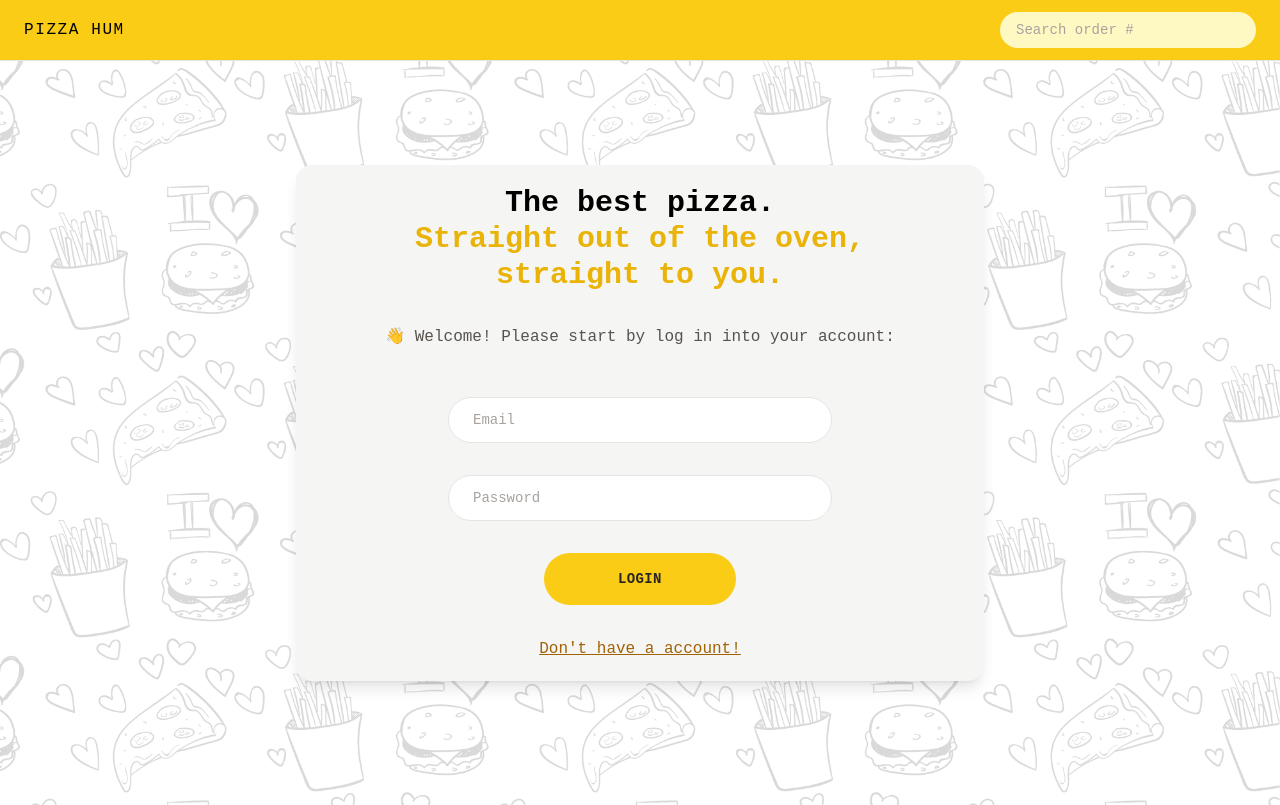
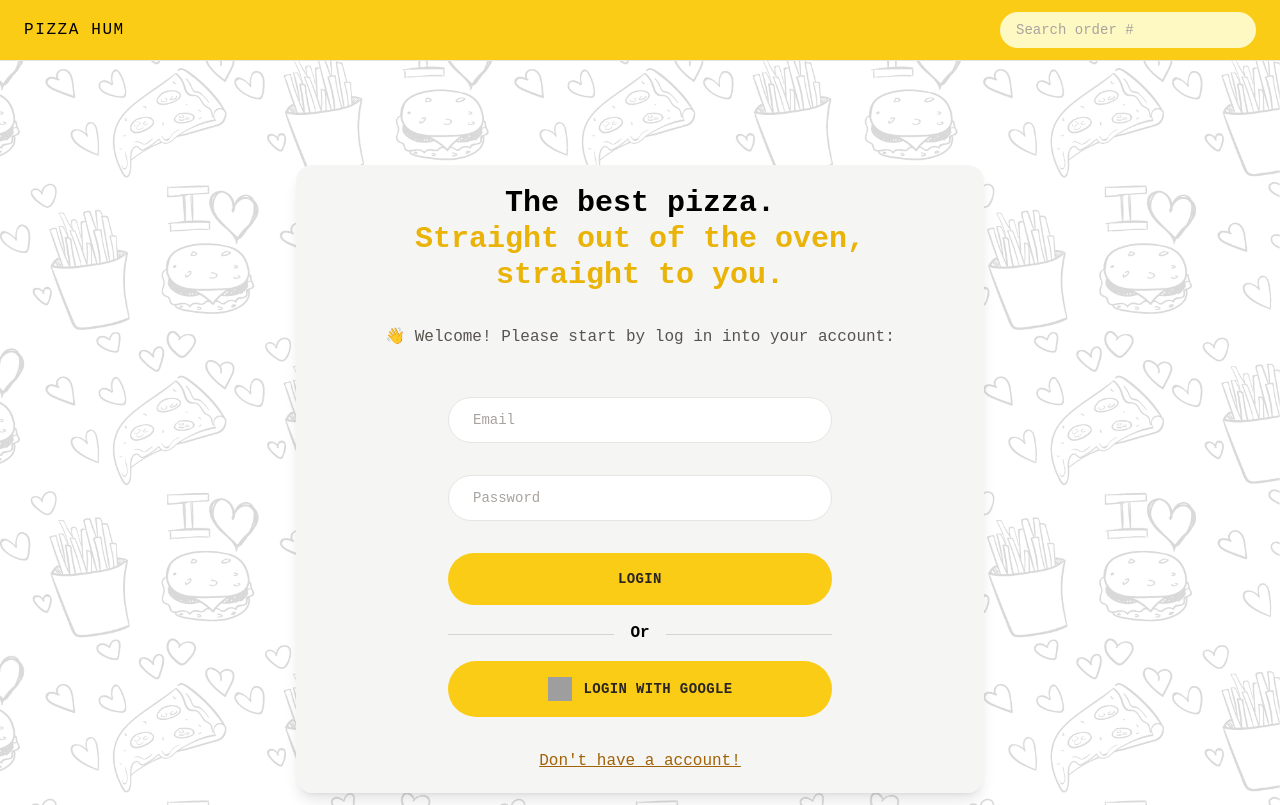
Before and after one commit to prakhar-8999/pizza-hum-project, a Nuxt app: page /login in a window 1280 px wide. Built offline with nearby package versions, Linux system fonts and the light colour scheme; no server answers; grey boxes are pictures that could not be loaded.

Commit message:
feat: social login

```diff
--- a/components/Login.vue
+++ b/components/Login.vue
@@ -118,11 +118,15 @@ const login = async (event) => {
     <div class="flex justify-center">
       <button
         type="submit"
-        class="w-48 inline-block text-sm rounded-full bg-yellow-400 font-semibold uppercase tracking-wide text-stone-800 transition-colors duration-300 hover:bg-yellow-300 focus:bg-yellow-300 focus:outline-none focus:ring focus:ring-yellow-300 focus:ring-offset-2 disabled:cursor-not-allowed px-4 py-3 md:px-6 md:py-4"
+        class="sm:w-96 w-full w-48 inline-block text-sm rounded-full bg-yellow-400 font-semibold uppercase tracking-wide text-stone-800 transition-colors duration-300 hover:bg-yellow-300 focus:bg-yellow-300 focus:outline-none focus:ring focus:ring-yellow-300 focus:ring-offset-2 disabled:cursor-not-allowed px-4 py-3 md:px-6 md:py-4"
       >
         Login
       </button>
     </div>
+  </form>
+
+  <SocialLogin />
+
   <div class="flex justify-center mt-8">
     <NuxtLink
       to="/register"
@@ -130,5 +134,4 @@ const login = async (event) => {
       >Don't have a account!</NuxtLink
     >
   </div>
-  </form>
 </template>
--- a/components/Orders.vue
+++ b/components/Orders.vue
@@ -4,6 +4,7 @@ const {setLoading} = useLoading();
 const {islogin} = useLoginStatus();
 const {userData} = useUserData();
 const {extraCharge} = useExtraCharge();
+const {constant} = useConstants();
 
 const billingData = useState("address", () =>
   sessionStorage.getItem("billing")
@@ -49,7 +50,7 @@ const generateSessionID = async (event) => {
         ? [
             ...cart.value.map((each) => ({
               price_data: {
-                currency: "EUR",
+                currency: constant.currency,
                 product_data: {name: each.item_name},
                 unit_amount: Number(parseFloat(each.unit_price) * 100).toFixed(
                   0
@@ -59,7 +60,7 @@ const generateSessionID = async (event) => {
             })),
             {
               price_data: {
-                currency: "EUR",
+                currency: constant.currency,
                 product_data: {name: "Express-Delivery"},
                 unit_amount: extraCharge.value,
               },
@@ -68,7 +69,7 @@ const generateSessionID = async (event) => {
           ]
         : cart.value.map((each) => ({
             price_data: {
-              currency: "EUR",
+              currency: constant.currency,
               product_data: {name: each.item_name},
               unit_amount: Number(parseFloat(each.unit_price) * 100).toFixed(0),
             },
--- /dev/null
+++ b/components/SocialLogin.vue
@@ -0,0 +1,71 @@
+<script setup lang="ts">
+type SocialLoginType = "google" | "facebook";
+
+const router = useRouter();
+console.log(JSON.parse(JSON.stringify(router.currentRoute.value.name)));
+
+const {constant} = useConstants();
+const socialLogin = (type: SocialLoginType) =>
+  window.open(constant.baseURL + `initiate_oauth/${type}`, "_self");
+</script>
+<template>
+  <div class="flex justify-center">
+    <div
+      class="sm:w-96 w-full my-4 flex items-center before:mt-0.5 before:flex-1 before:border-t before:border-neutral-300 after:mt-0.5 after:flex-1 after:border-t after:border-neutral-300"
+    >
+      <p class="mx-4 mb-0 text-center font-semibold">Or</p>
+    </div>
+  </div>
+  <div class="flex justify-center">
+    <button
+      @click="() => socialLogin('google')"
+      class="sm:w-96 w-full w-48 inline-block text-sm rounded-full bg-yellow-400 font-semibold uppercase tracking-wide text-stone-800 transition-colors duration-300 hover:bg-yellow-300 focus:bg-yellow-300 focus:outline-none focus:ring focus:ring-yellow-300 focus:ring-offset-2 disabled:cursor-not-allowed px-4 py-3 md:px-6 md:py-4"
+    >
+      <div class="flex justify-center items-center space-x-3">
+        <img
+          class="w-6 h-6"
+          src="https://www.svgrepo.com/show/475656/google-color.svg"
+          loading="lazy"
+          alt="google logo"
+        />
+        <span v-if="router.currentRoute.value.name === 'login'"
+          >Login with Google</span
+        >
+        <span v-if="router.currentRoute.value.name === 'register'"
+          >Register with Google</span
+        >
+      </div>
+    </button>
+  </div>
+  <!-- <div class="flex justify-center mt-5">
+    <button
+      type="button"
+      @click="() => socialLogin('facebook')"
+      class="sm:w-96 w-full w-48 inline-block text-sm rounded-full bg-yellow-400 font-semibold uppercase tracking-wide text-stone-800 transition-colors duration-300 hover:bg-yellow-300 focus:bg-yellow-300 focus:outline-none focus:ring focus:ring-yellow-300 focus:ring-offset-2 disabled:cursor-not-allowed px-4 py-3 md:px-6 md:py-4"
+    >
+      <div class="flex justify-center items-center space-x-3">
+        <svg
+          class="mr-2 -ml-1 w-4 h-4"
+          aria-hidden="true"
+          focusable="false"
+          data-prefix="fab"
+          data-icon="facebook-f"
+          role="img"
+          xmlns="http://www.w3.org/2000/svg"
+          viewBox="0 0 320 512"
+        >
+          <path
+            fill="currentColor"
+            d="M279.1 288l14.22-92.66h-88.91v-60.13c0-25.35 12.42-50.06 52.24-50.06h40.42V6.26S260.4 0 225.4 0c-73.22 0-121.1 44.38-121.1 124.7v70.62H22.89V288h81.39v224h100.2V288z"
+          ></path>
+        </svg>
+        <span v-if="router.currentRoute.value.name === 'login'"
+          >Login with Facebook</span
+        >
+        <span v-if="router.currentRoute.value.name === 'register'"
+          >Register with Facebook</span
+        >
+      </div>
+    </button>
+  </div> -->
+</template>
--- a/composables/useAPIFetch.ts
+++ b/composables/useAPIFetch.ts
@@ -1,17 +1,24 @@
+// eslint-disable-next-line @typescript-eslint/ban-ts-comment
+// @ts-nocheck
 import {useFetch} from "#app";
 
 type useFetchType = typeof useFetch;
 
 // wrap useFetch with configuration needed to talk to our API
-const useAPIFetch: useFetchType = (path, options = {}) => {
+const useAPIFetch: useFetchType = async (path, options = {}) => {
   const config = useRuntimeConfig();
 
   // modify options as needed
   options.baseURL = config.public.baseURL;
-  return useFetch(path, {
+  const {data, status, error} = await useFetch(path, {
     ...options,
     credentials: "include",
+    // headers: {
+    //   "ngrok-skip-browser-warning": "true",
+    // },
   });
+
+  return {data, status, error};
 };
 
 export default useAPIFetch;
--- /dev/null
+++ b/composables/useConstants.ts
@@ -0,0 +1,11 @@
+const useConstants = () => {
+  const config = useRuntimeConfig();
+  const constant = {
+    baseURL: config.public.baseURL,
+    currency: "EUR",
+  };
+
+  return {constant};
+};
+
+export default useConstants;
--- a/nuxt.config.ts
+++ b/nuxt.config.ts
@@ -7,7 +7,10 @@ export default defineNuxtConfig({
   },
   runtimeConfig: {
     public: {
-      baseURL: "http://85.31.238.178:8888/",
+      baseURL: "https://pizzaback.thecv.in/",
+      // baseURL: "http://85.31.238.178:8888/",
+      // baseURL: "https://10.21.85.202:8888/",
+      // baseURL: "https://3c59-125-21-249-98.ngrok-free.app/",
     },
   },
   modules: ["@nuxtjs/tailwindcss", "@vite-pwa/nuxt", "@vueuse/motion/nuxt"],
--- a/pages/register.vue
+++ b/pages/register.vue
@@ -138,18 +138,20 @@ const register = async (event) => {
       <div class="flex justify-center">
         <button
           type="submit"
-          class="w-48 inline-block text-sm rounded-full bg-yellow-400 font-semibold uppercase tracking-wide text-stone-800 transition-colors duration-300 hover:bg-yellow-300 focus:bg-yellow-300 focus:outline-none focus:ring focus:ring-yellow-300 focus:ring-offset-2 disabled:cursor-not-allowed px-4 py-3 md:px-6 md:py-4"
+          class="sm:w-96 w-full w-48 inline-block text-sm rounded-full bg-yellow-400 font-semibold uppercase tracking-wide text-stone-800 transition-colors duration-300 hover:bg-yellow-300 focus:bg-yellow-300 focus:outline-none focus:ring focus:ring-yellow-300 focus:ring-offset-2 disabled:cursor-not-allowed px-4 py-3 md:px-6 md:py-4"
         >
           Register
         </button>
       </div>
-      <div class="flex justify-center mt-8">
-        <NuxtLink
-          to="/login"
-          class="text-yellow-400 underline hover:text-yellow-500"
-          >Already have a account!</NuxtLink
-        >
-      </div>
     </form>
+
+    <SocialLogin />
+    <div class="flex justify-center mt-8">
+      <NuxtLink
+        to="/login"
+        class="text-yellow-700 underline hover:text-yellow-800"
+        >Already have a account!</NuxtLink
+      >
+    </div>
   </div>
 </template>
--- /dev/null
+++ b/pages/socialAuth/[provider].vue
@@ -0,0 +1,22 @@
+<script setup>
+const route = useRoute();
+const router = useRouter();
+const {setLoading} = useLoading();
+
+const initiate_oauth = async () => {
+  setLoading(true);
+  const {data, status, error} = await useAPIFetch(
+    `authorize_oauth/${route.params.provider}/`,
+    {params: route.query}
+  );
+  if (data.value && status.value === "success") {
+    router.push("/menu");
+  }
+  if (status.value === "error") {
+    console.log(JSON.parse(JSON.stringify(error.value)));
+    router.push("/login");
+  }
+  setLoading(false);
+};
+initiate_oauth();
+</script>
```
Lines whose indentation alone changed are shown as unchanged.
